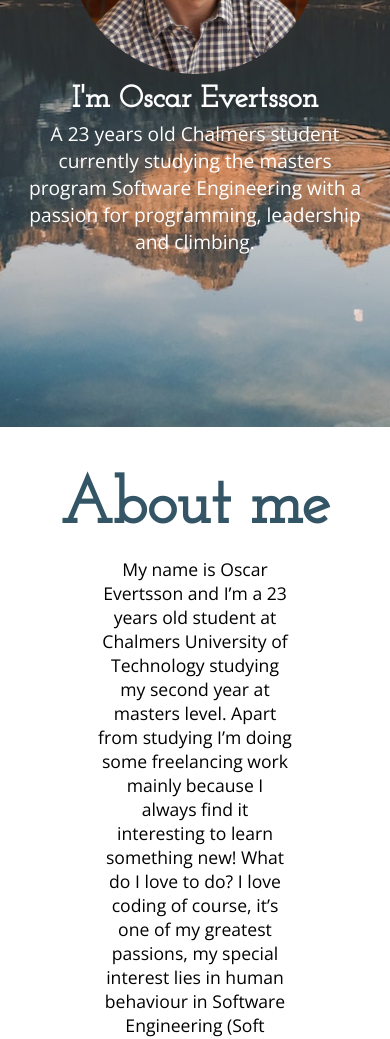
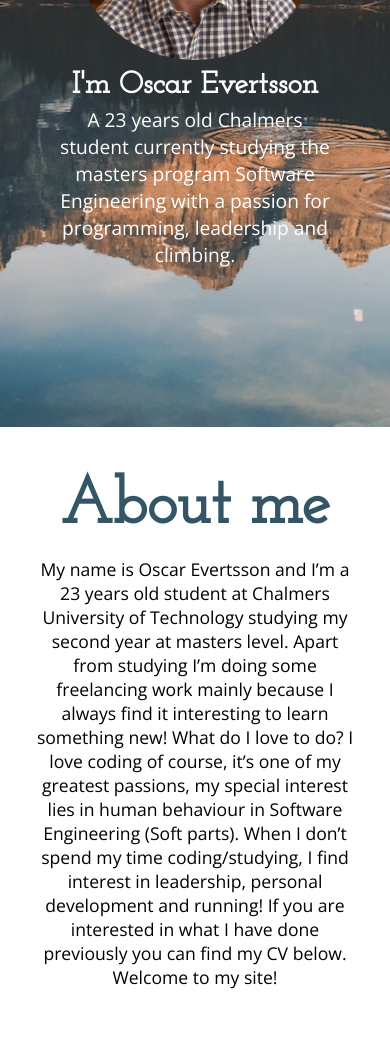
Before and after one commit to Oscmage/personal-website-2018, a React (Create React App) app in the folder client/: page / in a window 390 px wide. Shown: the part 417-1456 px from the top of the page. Built offline with nearby package versions, Linux system fonts and the light colour scheme; no server answers.

Commit message:
Some styling to work for mobile.

```diff
--- a/client/src/css/AboutMe.css
+++ b/client/src/css/AboutMe.css
@@ -13,3 +13,10 @@
   font-size: 1.1rem;
   max-width: 50%;
 }
+
+@media all and (max-width: 800px) {
+  .AboutMeContainer p {
+    max-width: 100%;
+    padding: 0 2rem;
+  }
+}
--- a/client/src/css/WelcomeImage.css
+++ b/client/src/css/WelcomeImage.css
@@ -25,6 +25,7 @@
 
 .WelcomeImageContainer h3 {
   margin: 10px 0 5px 0;
+  padding: 0 2rem;
   font-size: 1.9rem;
 }
 
@@ -32,6 +33,7 @@
   font-family: "Open sans", "Times New Roman", Times, serif;
   font-size: 1.2rem;
   margin: 0;
+  padding: 0 2rem;
 }
 
 .CircleImageContainer {
@@ -42,3 +44,18 @@
   background: center url("./../img/me.jpg");
   background-size: cover;
 }
+
+@media all and (max-height: 750px) {
+  .CircleImageContainer {
+    width: 150px;
+    height: 150px;
+  }
+
+  .WelcomeImageContainer p {
+    font-size: 1rem;
+  }
+
+  .WelcomeImageContainer h2 {
+    font-size: 2rem;
+  }
+}
```
